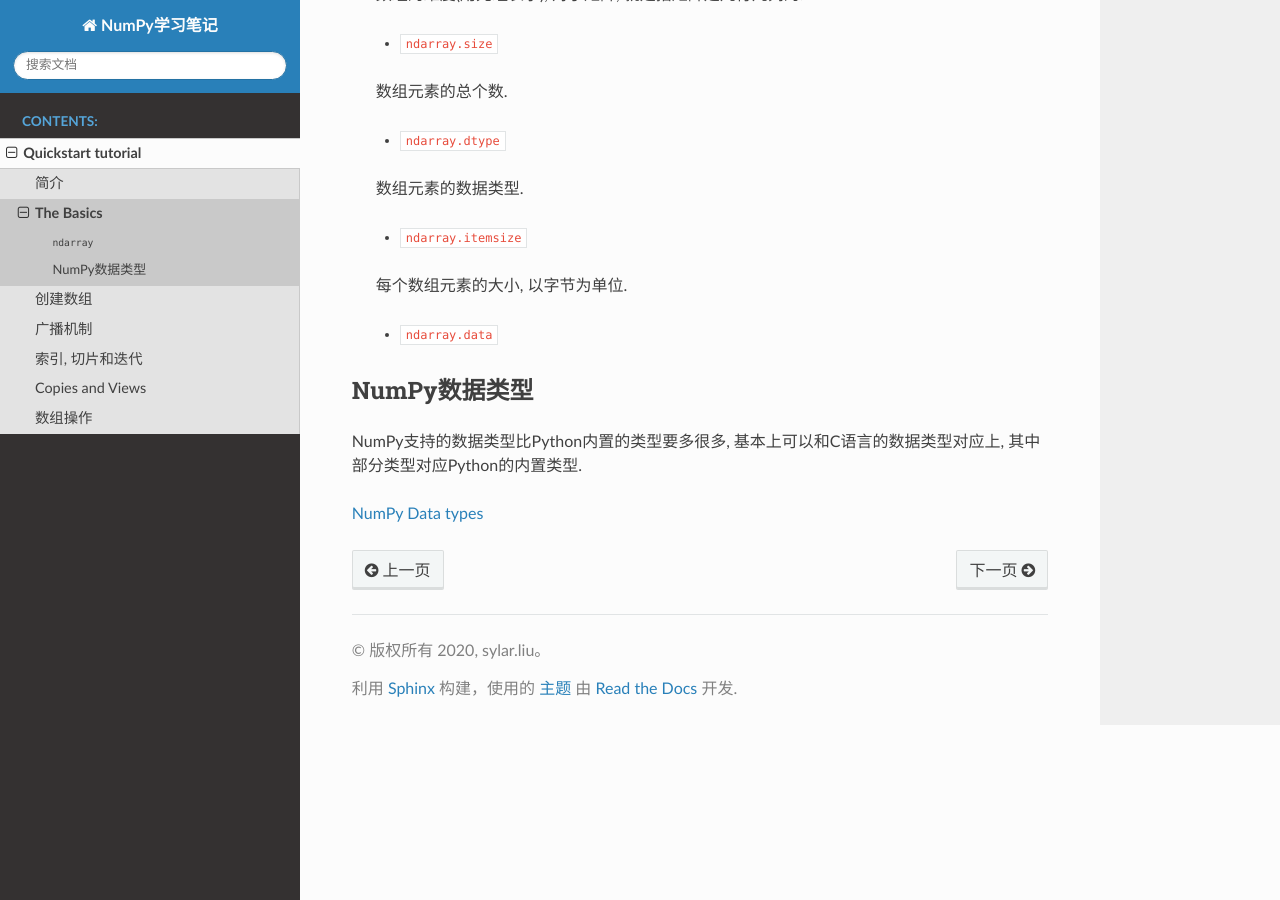
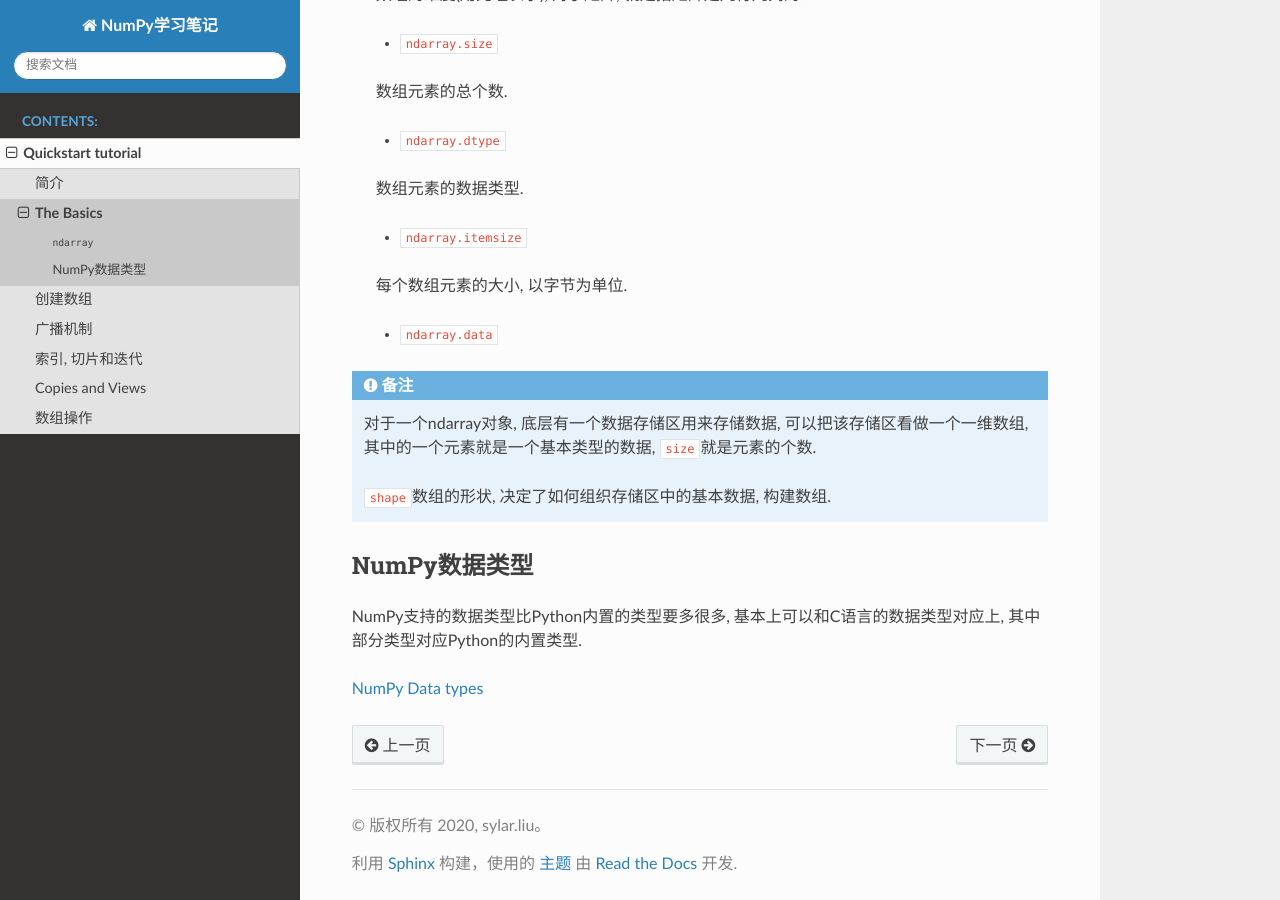
Before and after one commit to My-LearningNotes/NumPy, a Sphinx documentation site: the page built from source/tutorial/basics.rst, in a window 1280 px wide and 900 px high, scrolled down 837 px. Built offline with Sphinx 7.4.7 and the Read the Docs theme 2.0.0, drawn with Linux system fonts in a browser that asks for light colours.

Commit message:
更新关于数组基本知识的笔记

```diff
--- a/source/tutorial/basics.rst
+++ b/source/tutorial/basics.rst
@@ -50,6 +50,12 @@ Example:
 
     * ``ndarray.data``
 
+.. note::
+
+    对于一个ndarray对象, 底层有一个数据存储区用来存储数据, 可以把该存储区看做一个一维数组, 其中的一个元素就是一个基本类型的数据, ``size``\ 就是元素的个数.
+
+    ``shape``\ 数组的形状, 决定了如何组织存储区中的基本数据, 构建数组.
+
 
 NumPy数据类型
 -------------
```
